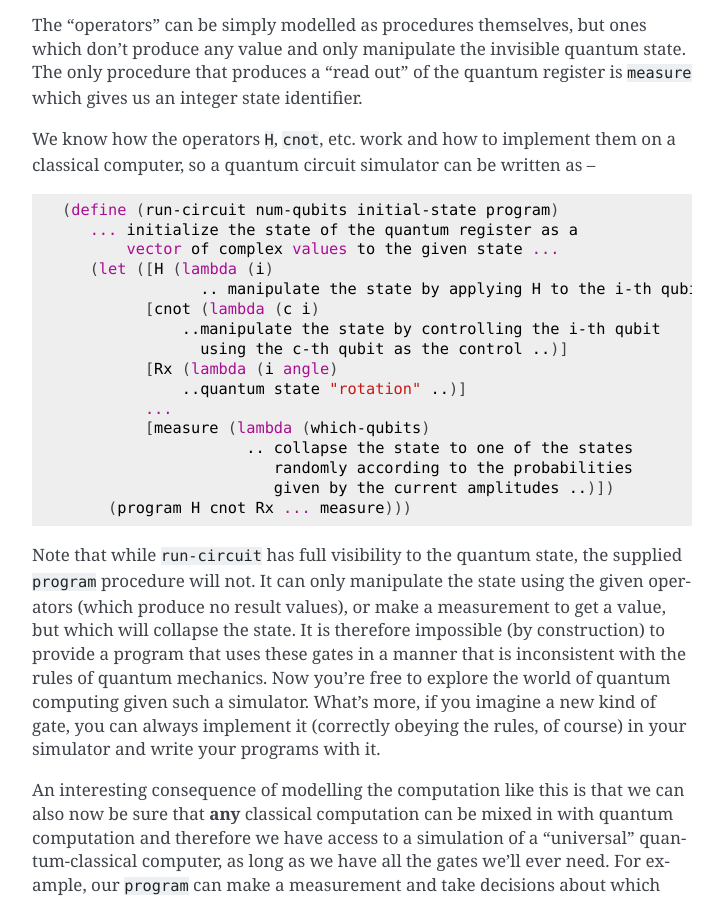
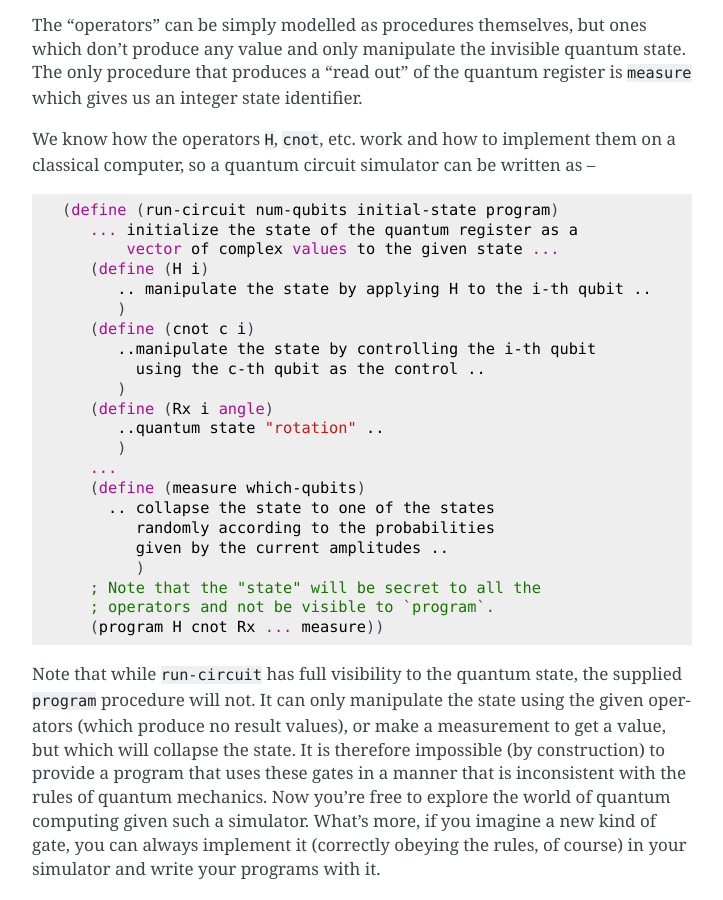
Before and after one commit to kreauniv/complit, a Sphinx documentation site: the page built from source/quantum.rst, in a window 1280 px wide and 900 px high, scrolled down 2050 px. Shown: the whole window, without its empty margins (388-1111 px from the left). Built offline with Sphinx 7.4.7, drawn with Linux system fonts in a browser that asks for light colours.

Commit message:
Simplified code form

```diff
--- a/source/quantum.rst
+++ b/source/quantum.rst
@@ -113,19 +113,25 @@ on a classical computer, so a  quantum circuit simulator can be written as --
    (define (run-circuit num-qubits initial-state program)
       ... initialize the state of the quantum register as a
           vector of complex values to the given state ...
-      (let ([H (lambda (i)
-                  .. manipulate the state by applying H to the i-th qubit ..)]
-            [cnot (lambda (c i)
-                ..manipulate the state by controlling the i-th qubit
-                  using the c-th qubit as the control ..)]
-            [Rx (lambda (i angle)
-                ..quantum state "rotation" ..)]
-            ...
-            [measure (lambda (which-qubits)
-                       .. collapse the state to one of the states
-                          randomly according to the probabilities
-                          given by the current amplitudes ..)])
-        (program H cnot Rx ... measure)))
+      (define (H i)
+         .. manipulate the state by applying H to the i-th qubit ..
+         )
+      (define (cnot c i)
+         ..manipulate the state by controlling the i-th qubit
+           using the c-th qubit as the control ..
+         )
+      (define (Rx i angle)
+         ..quantum state "rotation" ..
+         )
+      ...
+      (define (measure which-qubits)
+        .. collapse the state to one of the states
+           randomly according to the probabilities
+           given by the current amplitudes ..
+           )
+      ; Note that the "state" will be secret to all the
+      ; operators and not be visible to `program`.
+      (program H cnot Rx ... measure))
 
 Note that while ``run-circuit`` has full visibility to the quantum state,
 the supplied ``program`` procedure will not. It can only manipulate the
```
